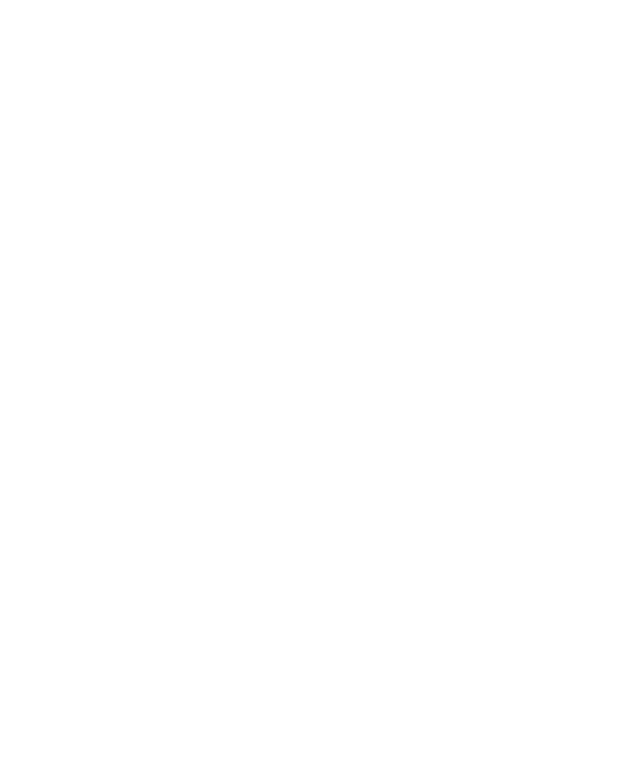
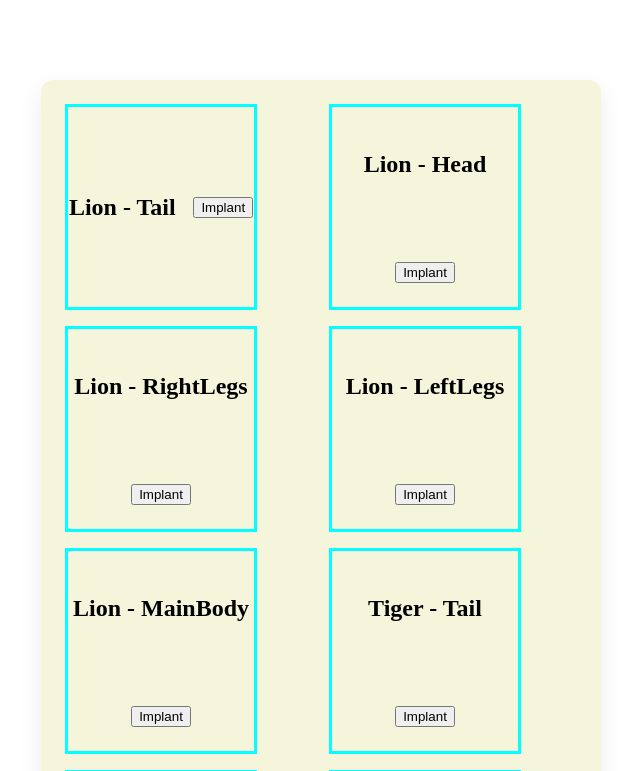
Before and after one commit to staten-island-tech/vue-reactivity-project-TalonChen, a Vue app in the folder app/: page / in a window 1280 px wide. Before the commit this address had no page. Shown: the top 771 px of the page, without its empty margins (615-1255 px from the left). Built offline with nearby package versions, Linux system fonts and the light colour scheme.

Commit message:
a little fix -- Sick today D: Threw up in russian class :)

```diff
--- a/app/src/router/index.js
+++ b/app/src/router/index.js
@@ -1,5 +1,4 @@
 import { createRouter, createWebHistory } from 'vue-router'
-import AnimalList from '@/views/AnimalList.vue'
 import HomeCreate from '@/views/HomeCreate.vue'
 const router = createRouter({
   history: createWebHistory(import.meta.env.BASE_URL),
@@ -7,11 +6,6 @@
     {
       path: '/',
       name: 'home',
-      component: AnimalList,
-    },
-    {
-      path: '/cards',
-      name: 'home',
       component: HomeCreate,
     },
   ],
--- a/app/src/views/AnimalList.vue
+++ b/app/src/views/AnimalList.vue
@@ -1,6 +1,7 @@
 <template>
   <div class="Allparts">
     <h2>{{ animal.part }}</h2>
+    <button>Implant</button>
   </div>
 </template>
 
--- a/app/src/views/HomeCreate.vue
+++ b/app/src/views/HomeCreate.vue
@@ -13,19 +13,16 @@
   { part: 'Lion - RightLegs' },
   { part: 'Lion - LeftLegs' },
   { part: 'Lion - MainBody' },
-
   { part: 'Tiger - Tail' },
   { part: 'Tiger - Head' },
   { part: 'Tiger - RightLegs' },
   { part: 'Tiger - LeftLegs' },
   { part: 'Tiger - MainBody' },
-
   { part: 'Cat - Tail' },
   { part: 'Cat - Head' },
   { part: 'Cat - RightLegs' },
   { part: 'Cat - LeftLegs' },
   { part: 'Cat - MainBody' },
-
   { part: 'Dog - Tail' },
   { part: 'Dog - Head' },
   { part: 'Dog - RightLegs' },
@@ -36,21 +33,18 @@
 
 <style scoped>
 .AnimalContainerList {
+  display: flex;
+  flex-direction: row;
+  flex-wrap: wrap;
   position: absolute;
   right: 5%;
-  top: 50%;
-  transform: translateY(-50%);
-
+  top: 10%;
   display: grid;
   grid-template-columns: repeat(2, 1fr);
   gap: 1rem;
-
   width: 40%;
-  max-height: 80vh;
-  overflow-y: auto;
   padding: 1.5rem;
-
-  background: #f9fafc;
+  background: beige;
   border-radius: 12px;
   box-shadow: 0 8px 25px rgba(0, 0, 0, 0.08);
 }
```
